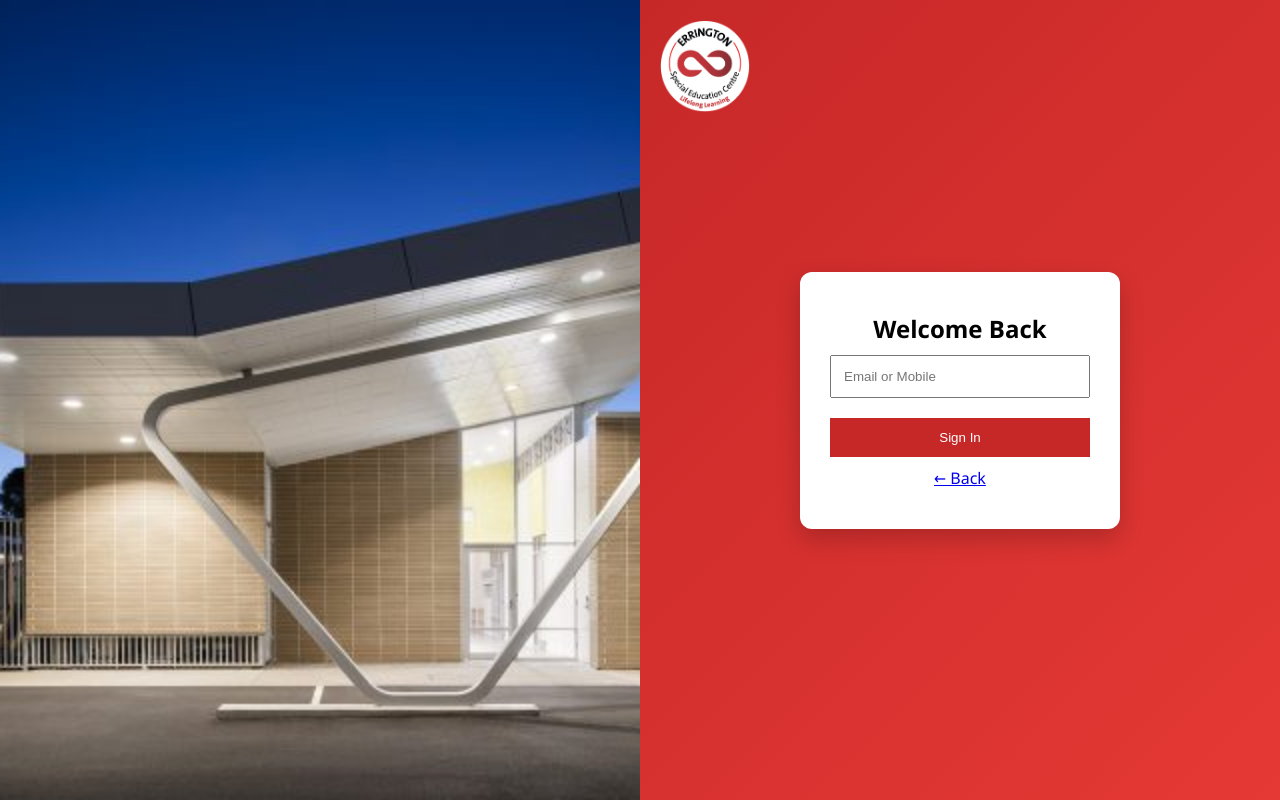
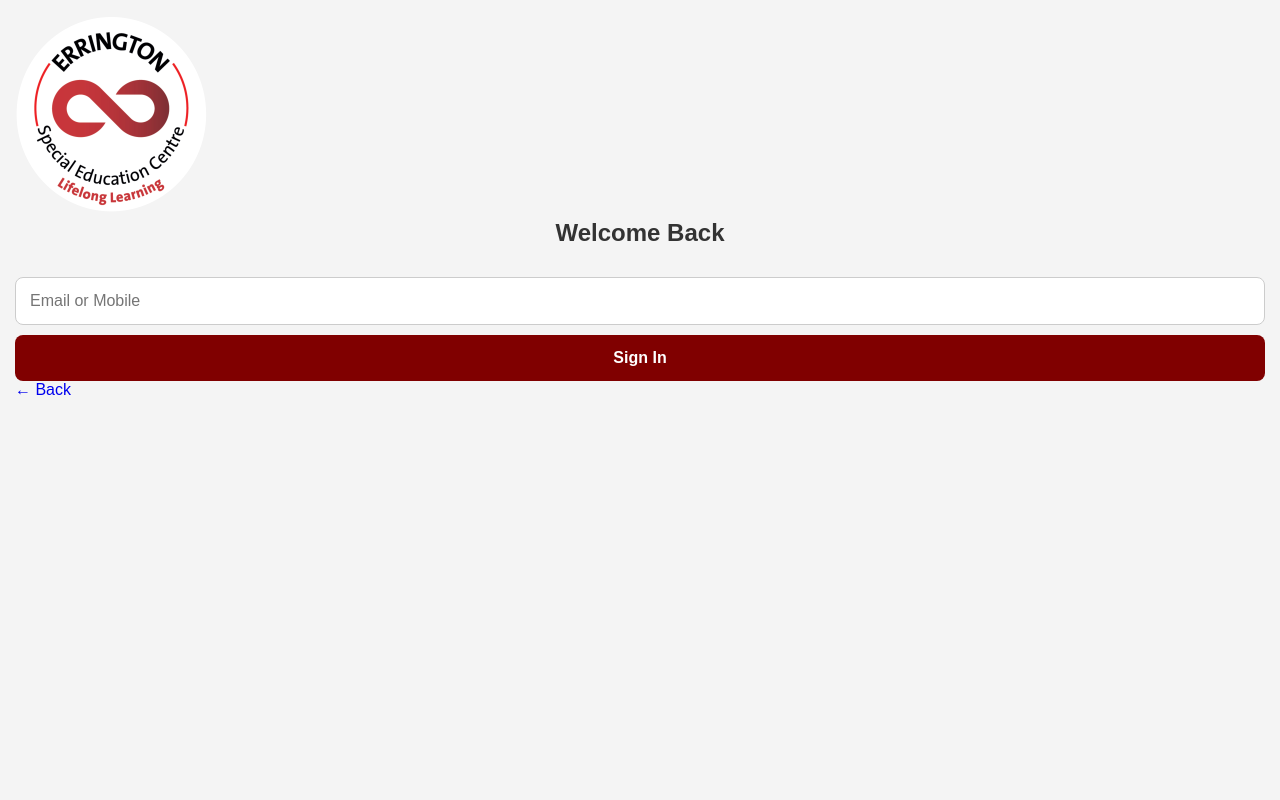
Before and after one commit to moghnome/Staff-signin-Kiosk, a Flask app: page /returning in a window 1280 px wide. Run offline with Flask 3, Linux system fonts and the light colour scheme.

Commit message:
Update login.html

```diff
--- a/templates/login.html
+++ b/templates/login.html
@@ -1,9 +1,6 @@
 <!DOCTYPE html>
-<html lang="en">
-
+<html>
 <head>
-<meta charset="UTF-8">
-<title>Login</title>
     <meta name="viewport" content="width=device-width, initial-scale=1.0">
 
 <style>
@@ -14,57 +11,128 @@
     }
 
     body{
-    font-family:"Segoe UI", Tahoma, Geneva, Verdana, sans-serif;
-    display:flex;
-    height:100vh;
+        font-family: Arial, sans-serif;
+        background:#f4f4f4;
+        padding:15px;
     }
 
-.left{
-    width:50%;
-    background:url("{{ url_for('static', filename='ESEC images.jpg') }}") no-repeat center;
-    background-size:cover;
+    .container{
+        width:100%;
+        max-width:500px;
+        margin:auto;
+        background:white;
+        padding:20px;
+        border-radius:12px;
+        box-shadow:0 2px 10px rgba(0,0,0,0.1);
     }
 
-.right{
-    width:50%;
-    background:linear-gradient(135deg,#c62828,#e53935);
-    display:flex;
-    justify-content:center;
-    align-items:center;
-    position:relative;
+    h1,h2,h3{
+        text-align:center;
+        margin-bottom:20px;
+        color:#333;
     }
 
-.logo{
-    position:absolute;
-    top:20px;
-    left:20px;
-    width:90px;
-}
-
-.box{
-    background:white;
-    padding:40px 30px;
-    border-radius:12px;
-    width:320px;
-    text-align:center;
-    box-shadow:0 10px 25px rgba(0,0,0,0.2);
-}
-
-input,button{
+    input,
+    select,
+    textarea,
+    button{
         width:100%;
-    padding:12px;
-    margin:10px 0;
+        padding:14px;
+        margin-top:10px;
+        border-radius:8px;
+        border:1px solid #ccc;
+        font-size:16px;
     }
 
     button{
-    background:#c62828;
+        background:#800000;
         color:white;
         border:none;
         cursor:pointer;
+        font-weight:bold;
     }
 
-.error{color:red;font-weight:bold;margin-bottom:10px;}
+    button:hover{
+        background:#5e0000;
+    }
+
+    a{
+        text-decoration:none;
+    }
+
+    .card{
+        background:#fafafa;
+        padding:15px;
+        margin-top:15px;
+        border-radius:10px;
+        border:1px solid #ddd;
+    }
+
+    .table-container{
+        overflow-x:auto;
+    }
+
+    table{
+        width:100%;
+        border-collapse:collapse;
+        margin-top:15px;
+        min-width:600px;
+    }
+
+    table th,
+    table td{
+        border:1px solid #ccc;
+        padding:10px;
+        text-align:left;
+        font-size:14px;
+    }
+
+    table th{
+        background:#800000;
+        color:white;
+    }
+
+    .footer{
+        margin-top:20px;
+        text-align:center;
+        font-size:13px;
+        color:#555;
+    }
+
+    @media screen and (max-width:600px){
+
+        body{
+            padding:10px;
+        }
+
+        .container{
+            padding:15px;
+        }
+
+        h1{
+            font-size:24px;
+        }
+
+        h2{
+            font-size:20px;
+        }
+
+        input,
+        select,
+        textarea,
+        button{
+            font-size:15px;
+            padding:12px;
+        }
+
+        table th,
+        table td{
+            font-size:12px;
+            padding:8px;
+        }
+    }
 </style>
+
 </head>
 
 <body>
```
Lines whose indentation alone changed are shown as unchanged.
